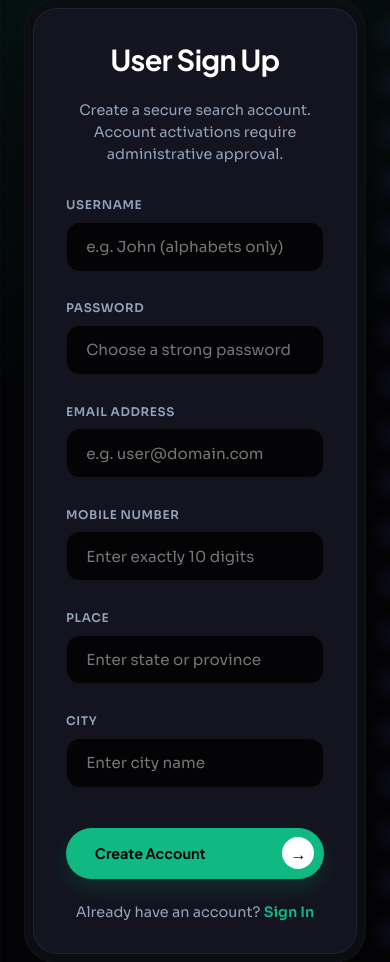
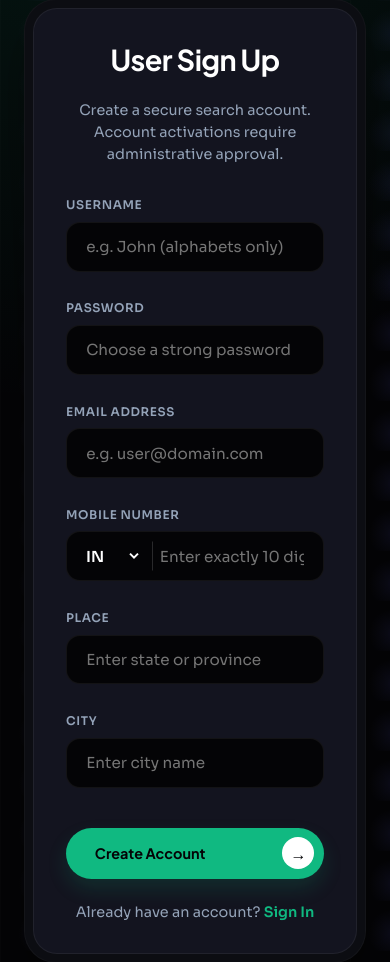
Before and after one commit to danishsyed-dev/Administering-Information-Retrieval-Ranking-with-ML-Strategies-and-Insights, a Django app: page /userregistration/ in a window 390 px wide; the page is wider, and only the part inside the window is pictured. Shown: the part 199-1161 px from the top of that part. Run offline with Django 3.2, Linux system fonts and the light colour scheme.

Commit message:
Add phone country-code selector and styles
Introduce a country-code select and layout for the mobile field: add phone input CSS (.phone-input-container, .phone-select-wrapper, input.phone-input-field) in assets/static/css/style.css; add inline styling and select/HTML markup in assets/templates/user/userregistration.html; bump static CSS cache-bust query in assets/templates/base.html to v=4. Includes autofill overrides and option styling to match the dark theme.

```diff
--- a/assets/static/css/style.css
+++ b/assets/static/css/style.css
@@ -436,3 +436,47 @@ input[type="text"]:focus, input[type="password"]:focus, input[type="email"]:focu
         grid-column: span 1;
     }
 }
+
+/* Phone Input with Country Code Selector */
+.phone-input-container {
+    position: relative;
+    display: flex;
+    align-items: center;
+    width: 100%;
+}
+
+.phone-select-wrapper {
+    position: absolute;
+    left: 12px;
+    top: 50%;
+    transform: translateY(-50%);
+    height: 1.8rem;
+    display: flex;
+    align-items: center;
+    border-right: 1px solid var(--border-inner);
+    padding-right: 8px;
+    z-index: 5;
+}
+
+.phone-select-wrapper select {
+    background: transparent !important;
+    border: none !important;
+    padding: 0 4px !important;
+    width: auto !important;
+    font-size: 0.9rem !important;
+    color: var(--text-secondary) !important;
+    cursor: pointer !important;
+    outline: none !important;
+    height: 100% !important;
+    box-shadow: none !important;
+}
+
+.phone-select-wrapper select option {
+    background-color: var(--bg-secondary);
+    color: var(--text-primary);
+}
+
+/* Adjust the input to make room for the select dropdown */
+input.phone-input-field {
+    padding-left: 4.8rem !important;
+}
--- a/assets/templates/base.html
+++ b/assets/templates/base.html
@@ -5,7 +5,7 @@
     <meta charset="utf-8">
     <meta name="viewport" content="width=device-width, initial-scale=1">
     <title>Information Retrieval Ranking</title>
-    <link rel="stylesheet" href="{% static 'css/style.css' %}?v=3">
+    <link rel="stylesheet" href="{% static 'css/style.css' %}?v=4">
 </head>
 <body>
 
--- a/assets/templates/user/userregistration.html
+++ b/assets/templates/user/userregistration.html
@@ -1,5 +1,61 @@
 {% extends "base.html" %}
 {% block contents %}
+<style>
+/* Phone Input with Country Code Selector */
+.phone-input-container {
+    position: relative;
+    display: flex;
+    align-items: center;
+    width: 100%;
+}
+
+.phone-select-wrapper {
+    position: absolute;
+    left: 12px;
+    top: 50%;
+    transform: translateY(-50%);
+    height: 1.8rem;
+    display: flex;
+    align-items: center;
+    border-right: 1px solid rgba(255, 255, 255, 0.15) !important;
+    padding-right: 10px;
+    z-index: 5;
+}
+
+.phone-select-wrapper select {
+    background: transparent !important;
+    border: none !important;
+    padding: 0 16px 0 4px !important; /* Extra padding on the right for standard browser arrow */
+    width: auto !important;
+    font-size: 0.95rem !important;
+    color: #ffffff !important;
+    font-weight: 600 !important;
+    cursor: pointer !important;
+    outline: none !important;
+    height: 100% !important;
+    box-shadow: none !important;
+}
+
+.phone-select-wrapper select option {
+    background-color: var(--bg-secondary, #0c0d12);
+    color: var(--text-primary, #f8fafc);
+}
+
+/* Adjust the input to make room for the select dropdown */
+input.phone-input-field {
+    padding-left: 5.8rem !important;
+}
+
+/* Override autofill styles to prevent Chrome from turning background white */
+input.phone-input-field:-webkit-autofill,
+input.phone-input-field:-webkit-autofill:hover,
+input.phone-input-field:-webkit-autofill:focus,
+input.phone-input-field:-webkit-autofill:active {
+    -webkit-box-shadow: 0 0 0 1000px var(--bg-primary, #040406) inset !important;
+    -webkit-text-fill-color: var(--text-primary, #ffffff) !important;
+    transition: background-color 5000s ease-in-out 0s;
+}
+</style>
 <div class="outer-bezel fade-in" style="margin-top: 2rem;">
     <div class="inner-core">
         <h2 style="margin-top: 0; font-size: 1.8rem; text-align: center;">User Sign Up</h2>
@@ -31,7 +87,16 @@
 
             <div class="form-group">
                 <label for="mobile">Mobile Number</label>
-                <input type="text" id="mobile" name="mobile" placeholder="Enter exactly 10 digits" required>
+                <div class="phone-input-container">
+                    <div class="phone-select-wrapper">
+                        <select name="country-code" id="country-code">
+                            <option value="IN">IN</option>
+                            <option value="US">US</option>
+                            <option value="AU">AU</option>
+                        </select>
+                    </div>
+                    <input type="text" id="mobile" name="mobile" class="phone-input-field" placeholder="Enter exactly 10 digits" required>
+                </div>
                 {% if form.mobile.errors %}
                     <span style="color: #f87171; font-size: 0.8rem; display: block; margin-top: 0.4rem;">{{ form.mobile.errors.as_text }}</span>
                 {% endif %}
```
